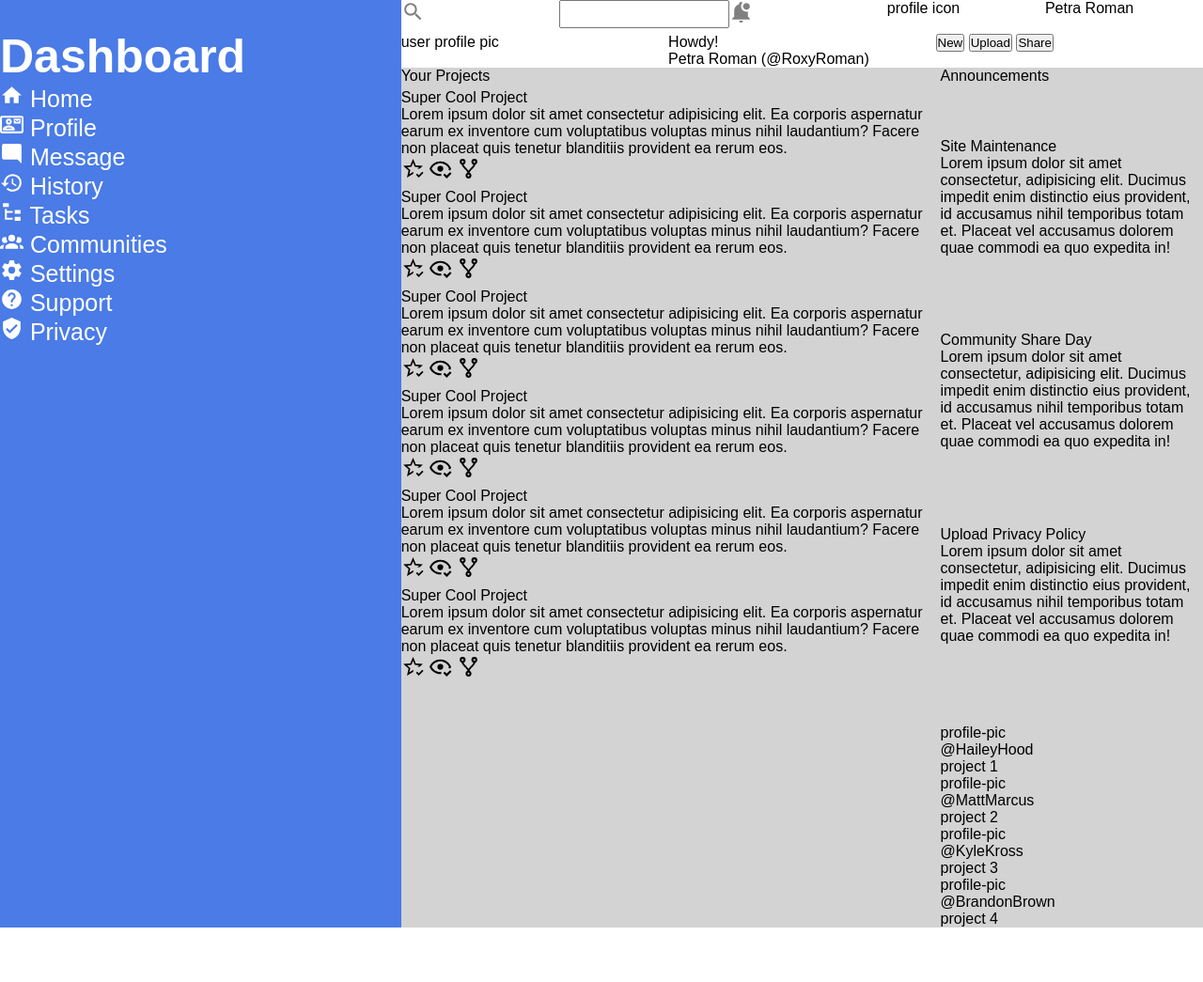
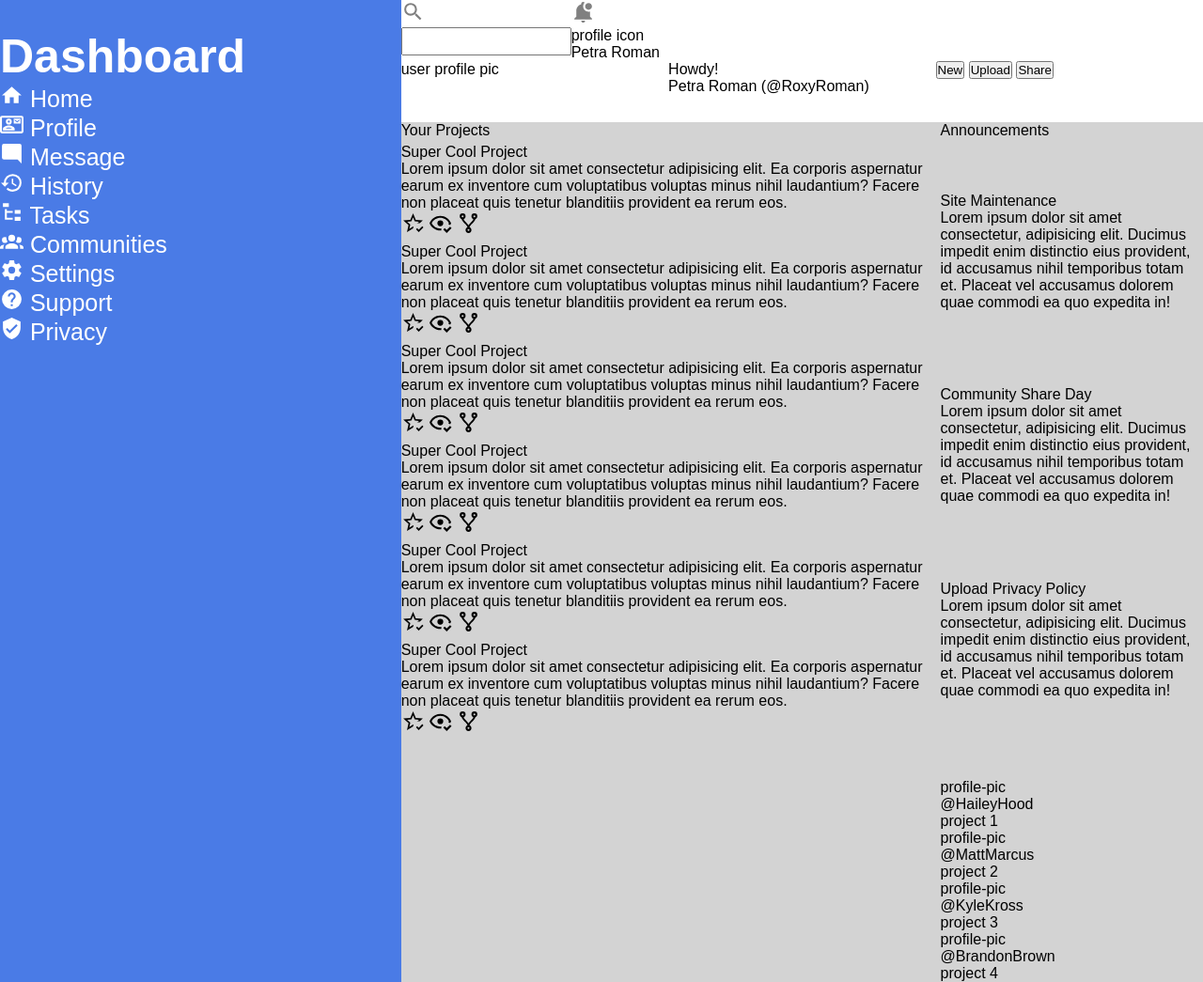
Before and after one commit to StaceGutierrez/admin-dashboard, a plain HTML site: page index.html in a window 1280 px wide. Shown: the whole page at 94% size. Before the commit the page ends 987 px from the top, so only its background shows below. Drawn offline with Linux system fonts and the light colour scheme.

Commit message:
Edit div elements in header

```diff
--- a/index.html
+++ b/index.html
@@ -30,12 +30,12 @@
             </div>
         </div>
         <div class="header">
-            <svg xmlns="http://www.w3.org/2000/svg" viewBox="0 0 24 24"><title>magnify</title><path d="M9.5,3A6.5,6.5 0 0,1 16,9.5C16,11.11 15.41,12.59 14.44,13.73L14.71,14H15.5L20.5,19L19,20.5L14,15.5V14.71L13.73,14.44C12.59,15.41 11.11,16 9.5,16A6.5,6.5 0 0,1 3,9.5A6.5,6.5 0 0,1 9.5,3M9.5,5C7,5 5,7 5,9.5C5,12 7,14 9.5,14C12,14 14,12 14,9.5C14,7 12,5 9.5,5Z" /></svg>
-            <input type="search">
+            <div class="search-wrapper"><div><svg class="magnify" xmlns="http://www.w3.org/2000/svg" viewBox="0 0 24 24"><title>magnify</title><path d="M9.5,3A6.5,6.5 0 0,1 16,9.5C16,11.11 15.41,12.59 14.44,13.73L14.71,14H15.5L20.5,19L19,20.5L14,15.5V14.71L13.73,14.44C12.59,15.41 11.11,16 9.5,16A6.5,6.5 0 0,1 3,9.5A6.5,6.5 0 0,1 9.5,3M9.5,5C7,5 5,7 5,9.5C5,12 7,14 9.5,14C12,14 14,12 14,9.5C14,7 12,5 9.5,5Z" /></svg>
+            </div><div><input type="search"></div></div>
 
-            <svg xmlns="http://www.w3.org/2000/svg" viewBox="0 0 24 24"><title>bell-badge</title><path d="M21 6.5C21 8.43 19.43 10 17.5 10S14 8.43 14 6.5 15.57 3 17.5 3 21 4.57 21 6.5M19 11.79C18.5 11.92 18 12 17.5 12C14.47 12 12 9.53 12 6.5C12 5.03 12.58 3.7 13.5 2.71C13.15 2.28 12.61 2 12 2C10.9 2 10 2.9 10 4V4.29C7.03 5.17 5 7.9 5 11V17L3 19V20H21V19L19 17V11.79M12 23C13.11 23 14 22.11 14 21H10C10 22.11 10.9 23 12 23Z" /></svg>
+            <div class='profile-wrapper'><svg xmlns="http://www.w3.org/2000/svg" viewBox="0 0 24 24"><title>bell-badge</title><path d="M21 6.5C21 8.43 19.43 10 17.5 10S14 8.43 14 6.5 15.57 3 17.5 3 21 4.57 21 6.5M19 11.79C18.5 11.92 18 12 17.5 12C14.47 12 12 9.53 12 6.5C12 5.03 12.58 3.7 13.5 2.71C13.15 2.28 12.61 2 12 2C10.9 2 10 2.9 10 4V4.29C7.03 5.17 5 7.9 5 11V17L3 19V20H21V19L19 17V11.79M12 23C13.11 23 14 22.11 14 21H10C10 22.11 10.9 23 12 23Z" /></svg>
             <p>profile icon</p>
-            <p>Petra Roman</p>
+            <p>Petra Roman</p></div>
         </div>
         <div class="user-bar">
             <div><p>user profile pic</p></div>
```
